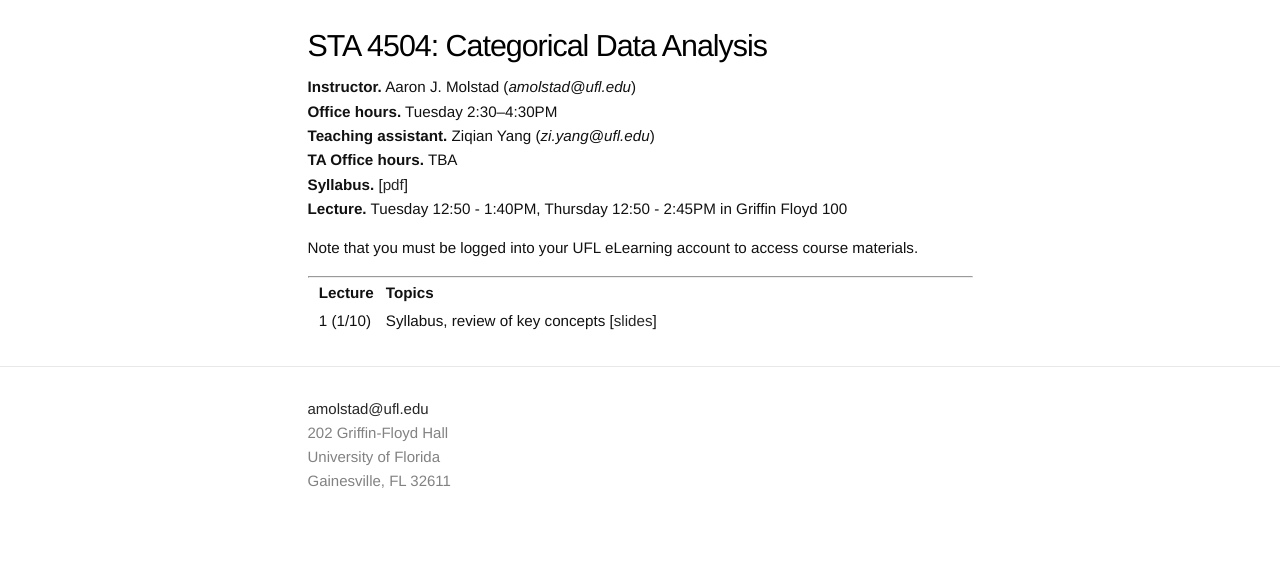
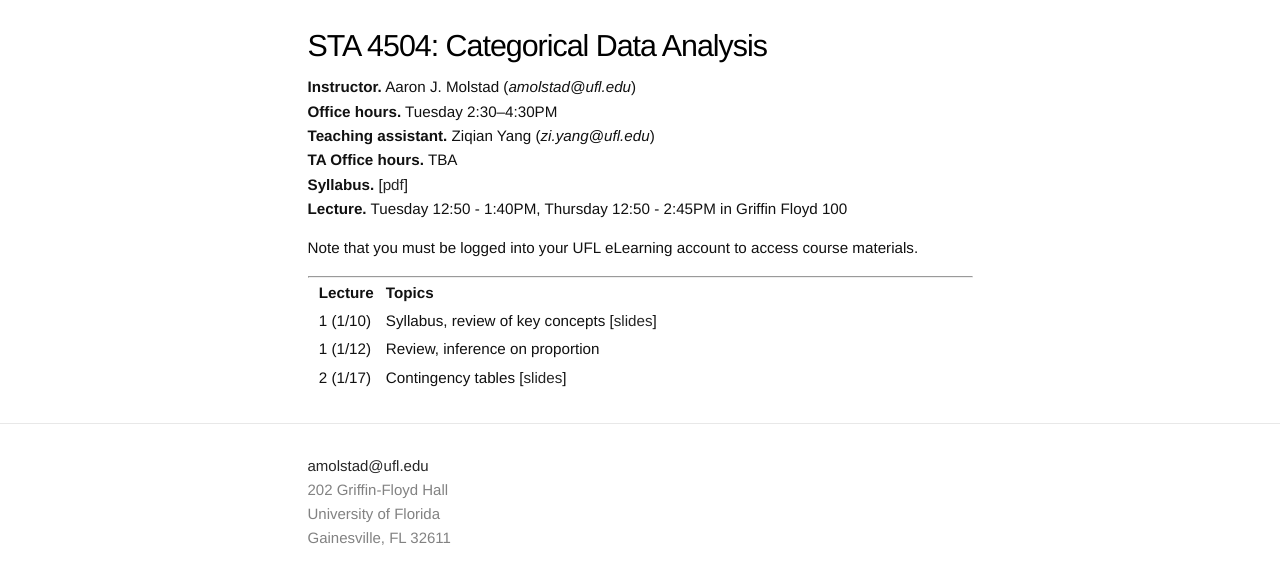
Before and after one commit to ajmolstad/ajmolstad.github.io, a Jekyll site: the page built from S23_STA4504.md, in a window 1280 px wide. Shown: the top 584 px of the page. Built offline with Jekyll 4.4.1, drawn with Linux system fonts in a browser that asks for light colours.

Commit message:
Update S23_STA4504.md

```diff
--- a/S23_STA4504.md
+++ b/S23_STA4504.md
@@ -17,4 +17,6 @@ Note that you must be logged into your UFL eLearning account to access course ma
 ---------------
 
 ||  **Lecture** ||  **Topics** ||
-|| 1 (1/10)  || Syllabus, review of key concepts [[slides](https://ufl.instructure.com/files/75187806/download?download_frd=1)] ||
+|| 1 (1/10)  || Syllabus, review of key concepts [[slides](https://ufl.instructure.com/files/75234905/download?download_frd=1)] ||
+|| 1 (1/12)  || Review, inference on proportion  ||
+|| 2 (1/17)  || Contingency tables [[slides](https://ufl.instructure.com/files/75234900/download?download_frd=1)] ||
```
